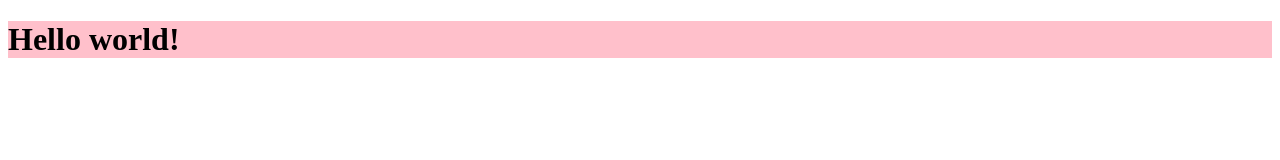
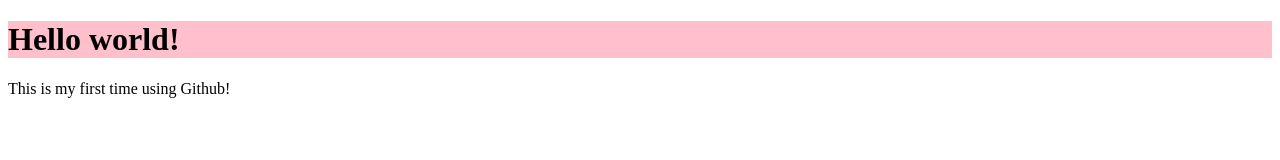
Before and after one commit to luz-lara/new-repo, a plain HTML site: page index.html in a window 1280 px wide. Drawn offline with Linux system fonts and the light colour scheme.

Commit message:
added paragraph

```diff
--- a/index.html
+++ b/index.html
@@ -6,5 +6,6 @@
     </head>
     <body>
         <h1>Hello world!</h1>
+        <p>This is my first time using Github!</p>
     </body>
 </html>
```
